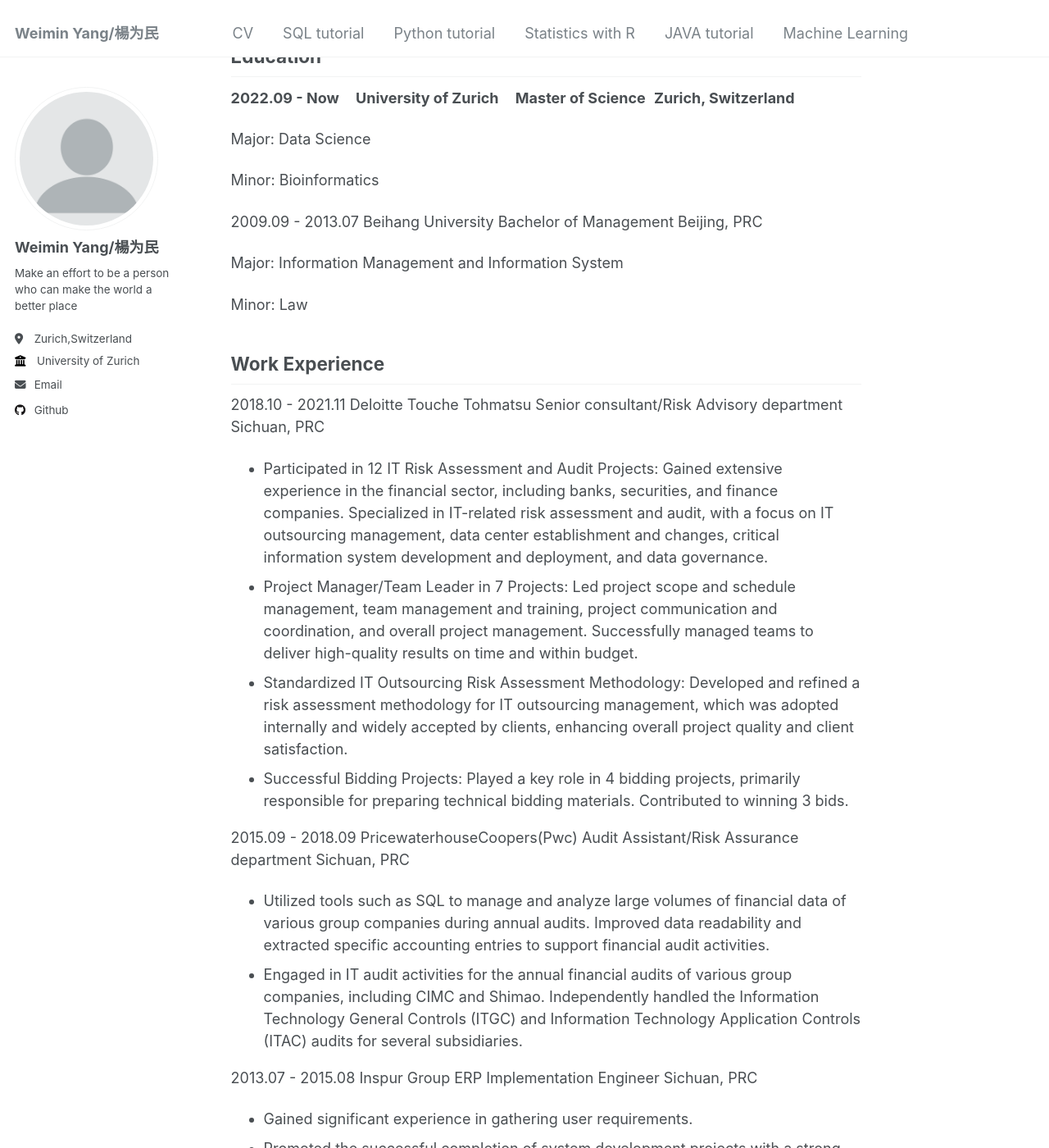
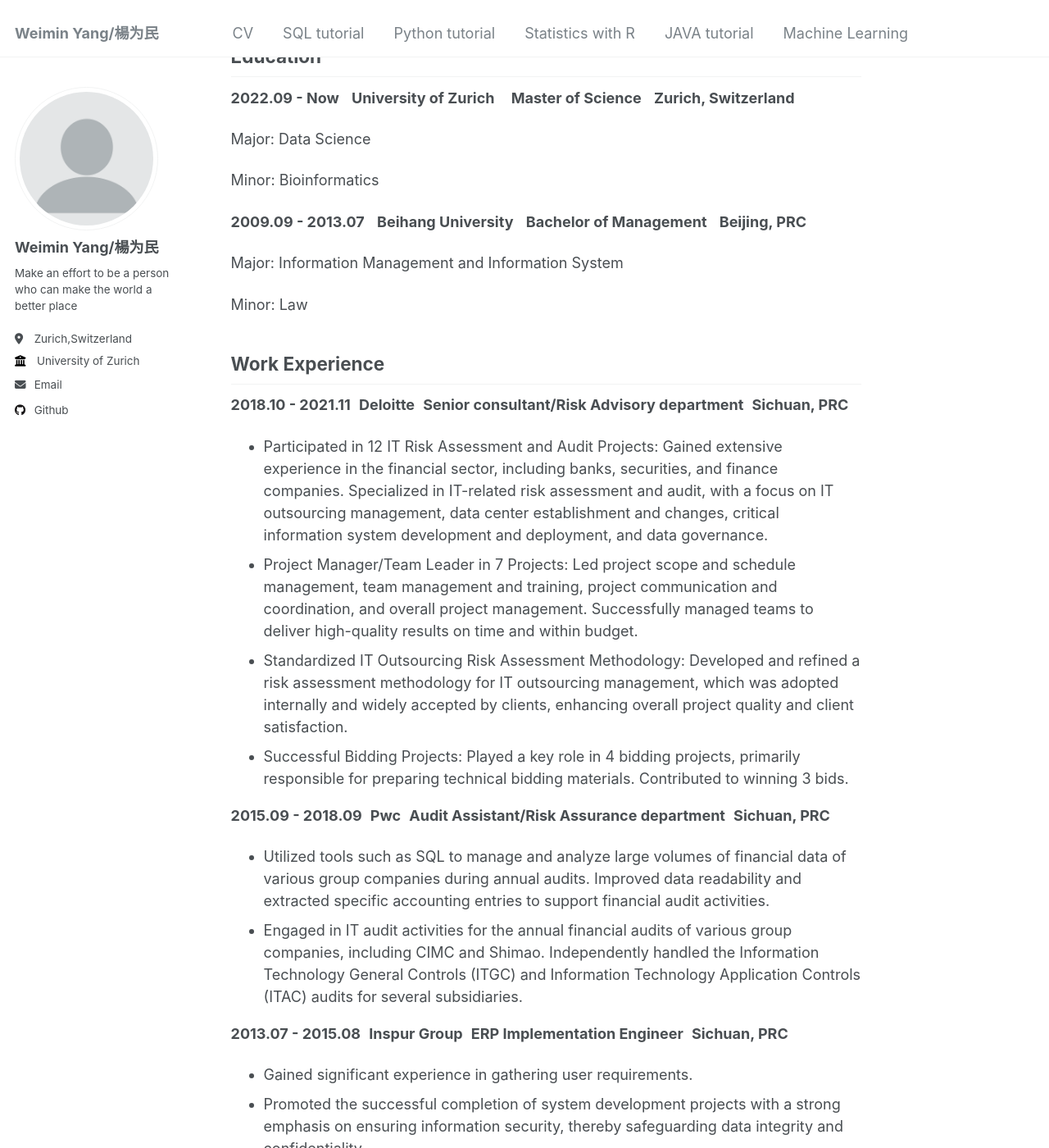
Before and after one commit to weimin3/weimin3.github-io, a Jekyll site: the page built from _pages/about.md, in a window 1280 px wide and 1400 px high, scrolled down 273 px. Shown: the whole window at 82% size. Built offline with Jekyll 4.4.1, drawn with Linux system fonts in a browser that asks for light colours.

Commit message:
Update about.md

```diff
--- a/_pages/about.md
+++ b/_pages/about.md
@@ -11,13 +11,13 @@ Weimin is an introver now,but she used to be an extrover,her MBTI is INFJ. She h
 
 Education
 ------
-**2022.09 - Now** &nbsp;&nbsp;&nbsp;**University of Zurich** &nbsp;&nbsp;&nbsp;**Master of Science**&nbsp;&nbsp;**Zurich, Switzerland**
+**2022.09 - Now**&nbsp;&nbsp;&nbsp;**University of Zurich** &nbsp;&nbsp;&nbsp;**Master of Science**&nbsp;&nbsp;&nbsp;**Zurich, Switzerland**
 
 Major: Data Science
 
 Minor: Bioinformatics
 
-2009.09 - 2013.07        Beihang University           Bachelor of Management                     Beijing, PRC
+**2009.09 - 2013.07**&nbsp;&nbsp;&nbsp;**Beihang University**&nbsp;&nbsp;&nbsp;**Bachelor of Management**&nbsp;&nbsp;&nbsp;**Beijing, PRC**
 
 Major: Information Management and Information System
 
@@ -25,17 +25,17 @@ Minor: Law
 
 Work Experience
 ------
-2018.10 - 2021.11     Deloitte Touche Tohmatsu      Senior consultant/Risk Advisory department     Sichuan, PRC
+**2018.10 - 2021.11**&nbsp;&nbsp;**Deloitte**&nbsp;&nbsp;**Senior consultant/Risk Advisory department**&nbsp;&nbsp;**Sichuan, PRC**
 - Participated in 12 IT Risk Assessment and Audit Projects: Gained extensive experience in the financial sector, including banks, securities, and finance companies. Specialized in IT-related risk assessment and audit, with a focus on IT outsourcing management, data center establishment and changes, critical information system development and deployment, and data governance.
 - Project Manager/Team Leader in 7 Projects: Led project scope and schedule management, team management and training, project communication and coordination, and overall project management. Successfully managed teams to deliver high-quality results on time and within budget.
 - Standardized IT Outsourcing Risk Assessment Methodology: Developed and refined a risk assessment methodology for IT outsourcing management, which was adopted internally and widely accepted by clients, enhancing overall project quality and client satisfaction.
 - Successful Bidding Projects: Played a key role in 4 bidding projects, primarily responsible for preparing technical bidding materials. Contributed to winning 3 bids.
 
-2015.09 - 2018.09    PricewaterhouseCoopers(Pwc)      Audit Assistant/Risk Assurance department   Sichuan, PRC
+**2015.09 - 2018.09**&nbsp;&nbsp;**Pwc**&nbsp;&nbsp;**Audit Assistant/Risk Assurance department**&nbsp;&nbsp;**Sichuan, PRC**
 - Utilized tools such as SQL to manage and analyze large volumes of financial data of various group companies during annual audits. Improved data readability and extracted specific accounting entries to support financial audit activities.
 - Engaged in IT audit activities for the annual financial audits of various group companies, including CIMC and Shimao. Independently handled the Information Technology General Controls (ITGC) and Information Technology Application Controls (ITAC) audits for several subsidiaries.
 
-2013.07 - 2015.08    Inspur Group                              ERP Implementation Engineer    Sichuan, PRC
+**2013.07 - 2015.08**&nbsp;&nbsp;**Inspur Group**&nbsp;&nbsp;**ERP Implementation Engineer**&nbsp;&nbsp;**Sichuan, PRC**
 - Gained significant experience in gathering user requirements.
 - Promoted the successful completion of system development projects with a strong emphasis on ensuring information security, thereby safeguarding data integrity and confidentiality.
 - Accumulated extensive experience in software testing, particularly in black box testing, ensuring software reliability and functionality through meticulous testing processes.
```
